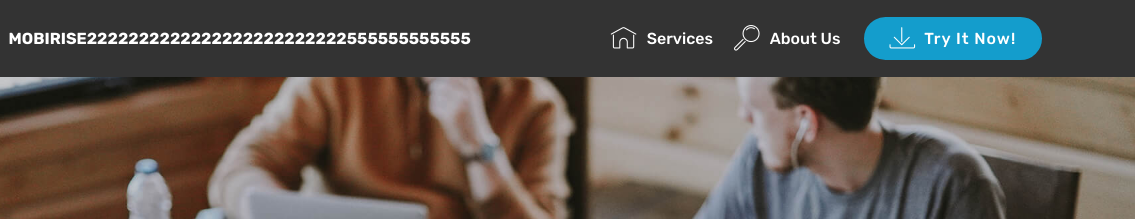
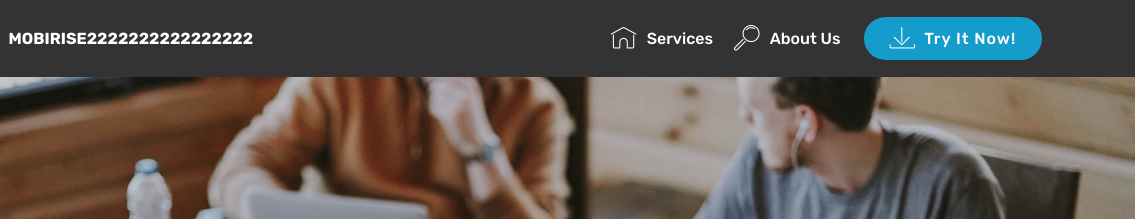
Before and after one commit to wilzamguerrero2/testweb, a plain HTML site: page index.html in a window 1280 px wide. Shown: the top 219 px of the page, 145-1280 px from the left. Drawn offline with Linux system fonts and the light colour scheme; files whose address does not match are found by name.

Commit message:
sfsdfsdf

```diff
--- a/index.html
+++ b/index.html
@@ -47,7 +47,7 @@
                 </span>
                 <span class="navbar-caption-wrap">
                     <a class="navbar-caption text-white display-4" href="https://mobirise.com">
-                        MOBIRISE2222222222222222222222222555555555555
+                        MOBIRISE2222222222222222
                     </a>
                 </span>
             </div>
```
